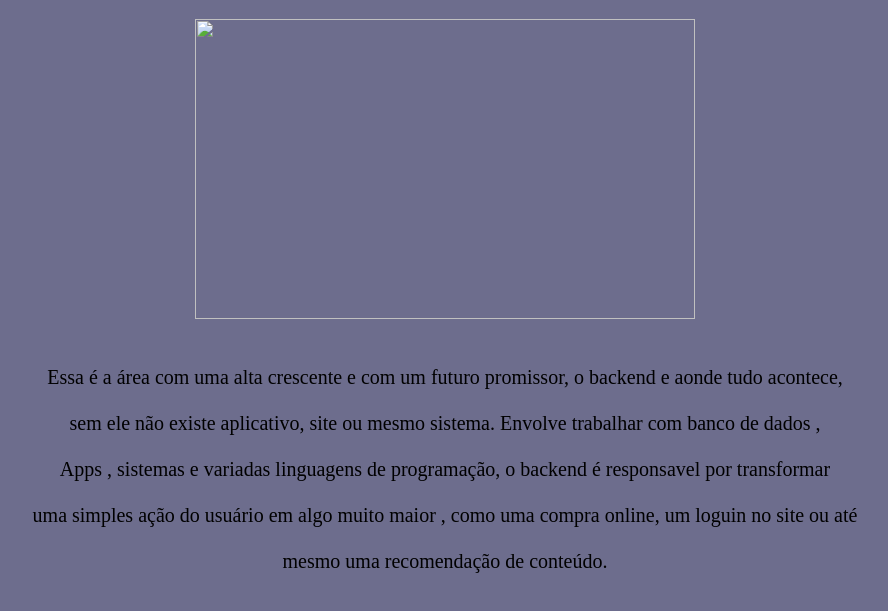
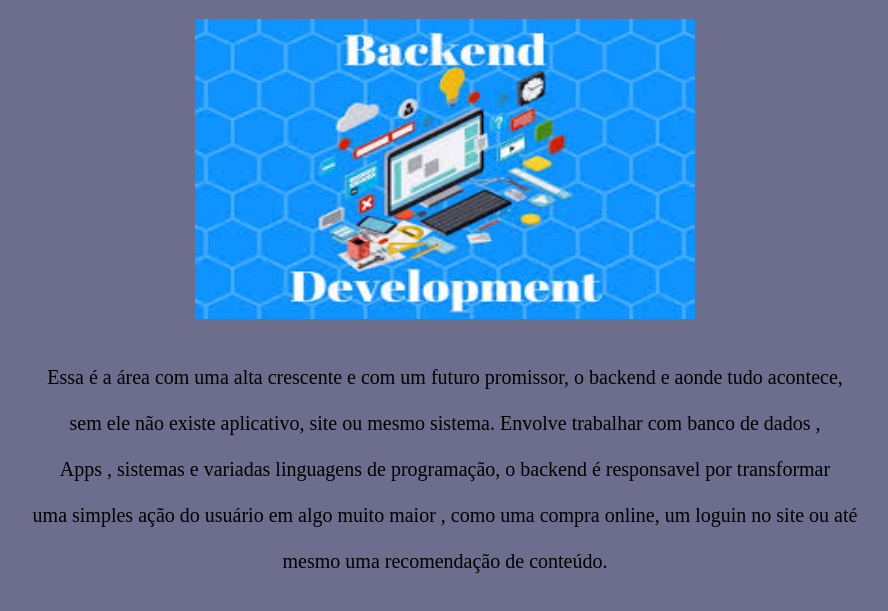
Before and after one commit to luizfelipesilvax/luizfelipesilvax.github.io, a plain HTML site: page index.html in a window 1280 px wide. Shown: the part 61-672 px from the top of the page, without its empty margins (195-1083 px from the left). Drawn offline with Linux system fonts and the light colour scheme.

Commit message:
Update index.html

```diff
--- a/index.html
+++ b/index.html
@@ -10,7 +10,7 @@
     <h1>Meus Sonhos se Tornaram Reais</h1>
 
     <div class="imagens">
-        <img src="img/1.jfif" alt="">
+        <img src="1.jfif" alt="">
     </div>
 
 
@@ -23,4 +23,5 @@
     </p>
 
 </body>
+
 </html>
```
